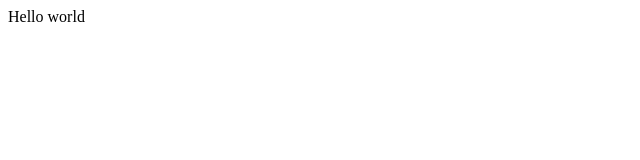
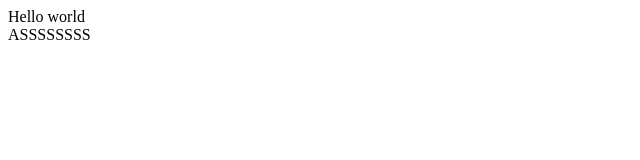
Before and after one commit to nadi104/Demo_repo-3, a plain HTML site: page index.html in a window 1280 px wide. Shown: the whole page, without its empty margins (0-640 px from the left). Drawn offline with Linux system fonts and the light colour scheme.

Commit message:
Edited in quick-test

```diff
--- a/index.html
+++ b/index.html
@@ -1 +1,2 @@
 <div>Hello world</div>
+<div>ASSSSSSSS</div>
```
